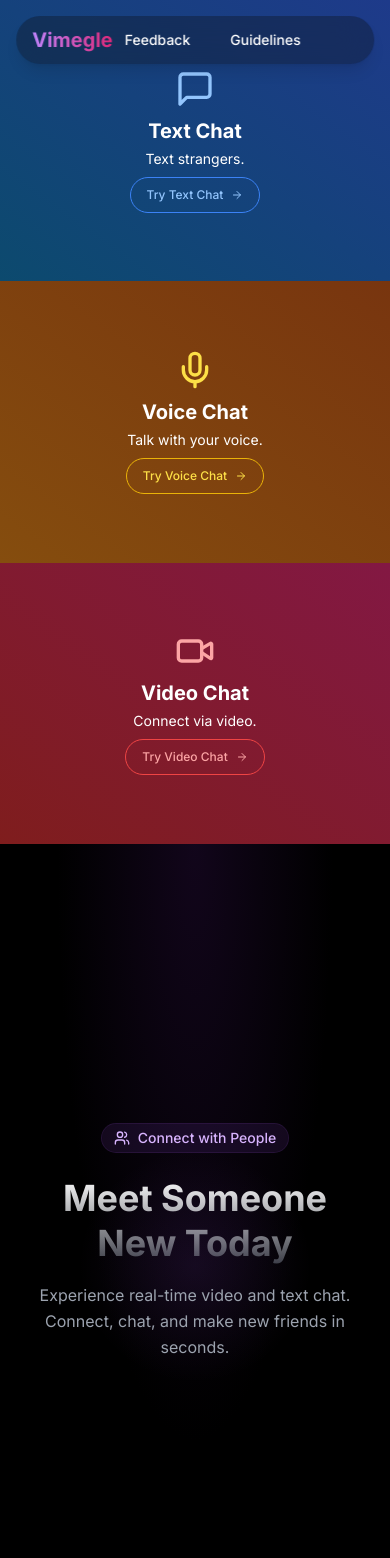
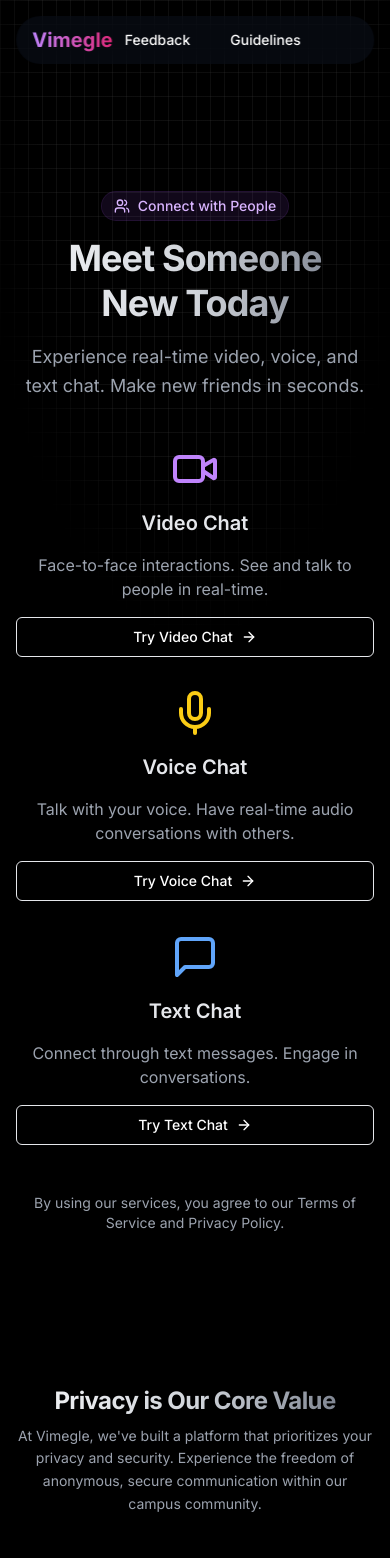
Before and after one commit to theg1239/vimegle-web, a Next.js app: page / in a window 390 px wide. Shown: the top 1558 px of the page. Built offline with nearby package versions, Linux system fonts and the light colour scheme.

Commit message:
remove middleware and update to integrated hero

```diff
--- a/app/components/hero.tsx
+++ b/app/components/hero.tsx
@@ -1,40 +1,93 @@
-import React from 'react';
-import { Video, Users } from 'lucide-react';
+"use client"
 
-export function OldHero() {
+import { Video, MessageSquare, Mic, Users, ArrowRight } from "lucide-react"
+import Link from "next/link"
+import { Button } from "@/app/components/ui/button"
+
+export function IntegratedHero() {
   return (
-    <div className="relative min-h-screen flex flex-col items-center justify-center px-4 overflow-hidden">
-      {/* Gradient Background */}
-      <div className="absolute inset-0 bg-[radial-gradient(ellipse_at_top,_var(--tw-gradient-stops))] from-purple-900/20 via-black to-black" />
-
-      <div
-        className="absolute inset-0"
-        style={{
-          background:
-            'radial-gradient(circle at 50% 50%, rgba(168, 85, 247, 0.1), transparent 25%)',
-          animation: 'mesh 15s ease infinite',
-        }}
-      />
-
-      <div className="relative z-10 max-w-4xl mx-auto text-center">
-        <div className="mb-6 animate-fade-in">
-          <span className="inline-flex items-center px-3 py-1 text-sm font-medium rounded-full bg-purple-500/10 text-purple-300 ring-1 ring-purple-500/20">
+    <section className="relative py-14 pt-48 overflow-hidden bg-black text-white">
+      <div className="absolute inset-0 bg-[linear-gradient(to_right,#4f4f4f2e_1px,transparent_1px),linear-gradient(to_bottom,#4f4f4f2e_1px,transparent_1px)] bg-[size:14px_24px] [mask-image:radial-gradient(ellipse_60%_50%_at_50%_0%,#000_70%,transparent_100%)]"></div>
+      <div className="relative z-10 container mx-auto px-4 max-w-5xl">
+        <div className="text-center mb-11">
+          <span className="inline-flex items-center px-3 py-1 text-sm font-medium rounded-full bg-purple-500/10 text-purple-300 ring-1 ring-purple-500/20 mb-4">
             <Users className="w-4 h-4 mr-2" />
             Connect with People
           </span>
+          <h2 className="text-4xl md:text-5xl lg:text-6xl font-bold tracking-tight bg-clip-text text-transparent bg-gradient-to-r from-gray-100 via-gray-300 to-gray-500 leading-tight mb-4">
+            Meet Someone
+            <br />
+            New Today
+          </h2>
+          <p className="mt-4 text-lg text-gray-400 leading-relaxed max-w-2xl mx-auto">
+            Experience real-time video, voice, and text chat. Make new friends in seconds.
+          </p>
         </div>
 
-        <h1 className="text-4xl md:text-6xl lg:text-7xl font-bold mb-4 bg-clip-text text-transparent bg-gradient-to-b from-white to-gray-500/50 leading-tight">
-          Meet Someone
-          <br />
-          New Today
-        </h1>
+        <div className="grid grid-cols-1 sm:grid-cols-3 gap-8 mb-12">
+          <div className="space-y-4">
+            <div className="flex justify-center">
+              <Video className="w-12 h-12 text-purple-400" />
+            </div>
+            <h3 className="text-xl font-semibold text-gray-200 text-center">Video Chat</h3>
+            <p className="text-gray-400 text-center">Face-to-face interactions. See and talk to people in real-time.</p>
+            <Button
+              asChild
+              variant="outline"
+              className="w-full hover:bg-purple-700 hover:text-white transition duration-200"
+            >
+              <Link href="/video">
+                Try Video Chat
+                <ArrowRight className="ml-2 w-4 h-4" />
+              </Link>
+            </Button>
+          </div>
+          <div className="space-y-4">
+            <div className="flex justify-center">
+              <Mic className="w-12 h-12 text-yellow-400" />
+            </div>
+            <h3 className="text-xl font-semibold text-gray-200 text-center">Voice Chat</h3>
+            <p className="text-gray-400 text-center">
+              Talk with your voice. Have real-time audio conversations with others.
+            </p>
+            <Button
+              asChild
+              variant="outline"
+              className="w-full hover:bg-yellow-700 hover:text-white transition duration-200"
+            >
+              <Link href="/voice">
+                Try Voice Chat
+                <ArrowRight className="ml-2 w-4 h-4" />
+              </Link>
+            </Button>
+          </div>
+          <div className="space-y-4">
+            <div className="flex justify-center">
+              <MessageSquare className="w-12 h-12 text-blue-400" />
+            </div>
+            <h3 className="text-xl font-semibold text-gray-200 text-center">Text Chat</h3>
+            <p className="text-gray-400 text-center">
+              Connect through text messages. Engage in conversations.
+            </p>
+            <Button
+              asChild
+              variant="outline"
+              className="w-full hover:bg-blue-700 hover:text-white transition duration-200"
+            >
+              <Link href="/text">
+                Try Text Chat
+                <ArrowRight className="ml-2 w-4 h-4" />
+              </Link>
+            </Button>
+          </div>
+        </div>
 
-        <p className="text-md md:text-lg text-gray-400 mb-12 max-w-2xl mx-auto leading-relaxed">
-          Experience real-time video and text chat. Connect, chat, and make new
-          friends in seconds.
-        </p>
+        <div className="text-center">
+          <p className="text-sm text-gray-400 max-w-sm mx-auto">
+            By using our services, you agree to our Terms of Service and Privacy Policy.
+          </p>
+        </div>
       </div>
-    </div>
-  );
+    </section>
+  )
 }
--- a/app/components/new-hero.tsx
+++ b/app/components/new-hero.tsx
@@ -1,80 +1,86 @@
-'use client'
-
-import { useState } from 'react';
-import { Video, MessageSquare, Users, ArrowRight, Mic } from 'lucide-react';
-import Link from 'next/link';
-import { Button } from '@/app/components/ui/button';
-import { Tooltip, TooltipContent, TooltipProvider, TooltipTrigger } from '@/app/components/ui/tooltip';
+"use client"
+import { Video, MessageSquare, Mic, ArrowRight } from "lucide-react"
+import Link from "next/link"
+import { Button } from "@/app/components/ui/button"
 
 export default function HeroSection() {
-  const [showComingSoon, setShowComingSoon] = useState(false);
-
   return (
-    <div className="min-h-screen flex flex-col overflow-hidden">
-      <div className="flex-1 flex flex-col sm:flex-row">
-        {/* Text Chat Section */}
-        <div className="flex-1 bg-gradient-to-tr from-sky-900 to-blue-900 flex flex-col items-center justify-center text-white p-4 sm:p-6">
-          <MessageSquare className="w-10 h-10 sm:w-12 sm:h-12 mb-2 sm:mb-4 text-blue-300" />
-          <h2 className="text-xl sm:text-2xl font-bold mb-1 sm:mb-2 text-center">
-            Text Chat
+    <section className="relative py-14 pt-48 overflow-hidden bg-black text-white">
+      <div className="absolute inset-0 bg-[linear-gradient(to_right,#4f4f4f2e_1px,transparent_1px),linear-gradient(to_bottom,#4f4f4f2e_1px,transparent_1px)] bg-[size:14px_24px] [mask-image:radial-gradient(ellipse_60%_50%_at_50%_0%,#000_70%,transparent_100%)]"></div>
+      <div className="relative z-10 container mx-auto px-4 max-w-5xl">
+        <div className="text-center mb-11">
+          <h2 className="text-3xl md:text-4xl font-bold tracking-tight bg-clip-text text-transparent bg-gradient-to-r from-gray-100 via-gray-300 to-gray-500">
+            Connect with Strangers
           </h2>
-          <p className="text-sm sm:text-base mb-2 sm:mb-4 text-center max-w-[200px] sm:max-w-md">
-            Text strangers.
+          <p className="mt-4 text-lg text-gray-400 leading-relaxed max-w-md mx-auto">
+            Choose your preferred method of communication and start chatting with people from around the world.
           </p>
-          <Link href="/text">
-            <Button
-              size="sm"
-              variant="outline"
-              className="border-blue-500 text-blue-300 hover:bg-blue-700 hover:text-white px-4 py-1 sm:px-6 sm:py-2 rounded-full transition-all duration-300 transform hover:scale-105 text-xs sm:text-sm"
-            >
-              Try Text Chat
-              <ArrowRight className="ml-2 w-3 h-3 sm:w-4 sm:h-4" />
-            </Button>
-          </Link>
         </div>
 
-        {/* Voice Chat Section */}
-        <div className="flex-1 bg-gradient-to-tr from-yellow-800 to-amber-900 flex flex-col items-center justify-center text-white p-4 sm:p-6">
-          <Mic className="w-10 h-10 sm:w-12 sm:h-12 mb-2 sm:mb-4 text-yellow-300" />
-          <h2 className="text-xl sm:text-2xl font-bold mb-1 sm:mb-2 text-center">
-            Voice Chat
-          </h2>
-          <p className="text-sm sm:text-base mb-2 sm:mb-4 text-center max-w-[200px] sm:max-w-md">
-            Talk with your voice.
-          </p>
-          <Link href="/voice">
+        <div className="grid grid-cols-1 sm:grid-cols-3 gap-8 mb-12">
+          <div className="space-y-4">
+            <div className="flex justify-center">
+              <MessageSquare className="w-12 h-12 text-blue-400" />
+            </div>
+            <h3 className="text-xl font-semibold text-gray-200 text-center">Text Chat</h3>
+            <p className="text-gray-400 text-center">
+              Connect through text messages. Engage in conversations.
+            </p>
             <Button
-              size="sm"
+              asChild
               variant="outline"
-              className="border-yellow-500 text-yellow-300 hover:bg-yellow-700 hover:text-white px-4 py-1 sm:px-6 sm:py-2 rounded-full transition-all duration-300 transform hover:scale-105 text-xs sm:text-sm"
+              className="w-full hover:bg-blue-700 hover:text-white transition duration-200"
             >
-              Try Voice Chat
-              <ArrowRight className="ml-2 w-3 h-3 sm:w-4 sm:h-4" />
+              <Link href="/text">
+                Try Text Chat
+                <ArrowRight className="ml-2 w-4 h-4" />
+              </Link>
             </Button>
-          </Link>
+          </div>
+          <div className="space-y-4">
+            <div className="flex justify-center">
+              <Mic className="w-12 h-12 text-yellow-400" />
+            </div>
+            <h3 className="text-xl font-semibold text-gray-200 text-center">Voice Chat</h3>
+            <p className="text-gray-400 text-center">
+              Talk with your voice. Have real-time audio conversations with others.
+            </p>
+            <Button
+              asChild
+              variant="outline"
+              className="w-full hover:bg-yellow-700 hover:text-white transition duration-200"
+            >
+              <Link href="/voice">
+                Try Voice Chat
+                <ArrowRight className="ml-2 w-4 h-4" />
+              </Link>
+            </Button>
+          </div>
+          <div className="space-y-4">
+            <div className="flex justify-center">
+              <Video className="w-12 h-12 text-red-400" />
+            </div>
+            <h3 className="text-xl font-semibold text-gray-200 text-center">Video Chat</h3>
+            <p className="text-gray-400 text-center">Face-to-face interactions. See and talk to people in real-time.</p>
+            <Button
+              asChild
+              variant="outline"
+              className="w-full hover:bg-red-700 hover:text-white transition duration-200"
+            >
+              <Link href="/video">
+                Try Video Chat
+                <ArrowRight className="ml-2 w-4 h-4" />
+              </Link>
+            </Button>
+          </div>
         </div>
 
-        {/* Video Chat Section */}
-        <div className="flex-1 bg-gradient-to-tr from-red-900 to-pink-900 flex flex-col items-center justify-center text-white p-4 sm:p-6">
-          <Video className="w-10 h-10 sm:w-12 sm:h-12 mb-2 sm:mb-4 text-red-300" />
-          <h2 className="text-xl sm:text-2xl font-bold mb-1 sm:mb-2 text-center">
-            Video Chat
-          </h2>
-          <p className="text-sm sm:text-base mb-2 sm:mb-4 text-center max-w-[200px] sm:max-w-md">
-            Connect via video.
+        <div className="text-center">
+          <p className="text-sm text-gray-400 max-w-sm mx-auto">
+            By using our services, you agree to our Terms of Service and Privacy Policy.
           </p>
-          <Link href="/video">
-            <Button
-              size="sm"
-              variant="outline"
-              className="border-red-500 text-red-300 hover:bg-red-700 hover:text-white px-4 py-1 sm:px-6 sm:py-2 rounded-full transition-all duration-300 transform hover:scale-105 text-xs sm:text-sm"
-            >
-              Try Video Chat
-              <ArrowRight className="ml-2 w-3 h-3 sm:w-4 sm:h-4" />
-            </Button>
-          </Link>
         </div>
       </div>
-    </div>
-  );
+    </section>
+  )
 }
--- a/app/page.tsx
+++ b/app/page.tsx
@@ -5,7 +5,7 @@ import HeroSection from '@/app/components/new-hero';
 import { Toaster } from '@/app/components/ui/toaster';
 import Header from '@/app/components/header';
 import { useRouter } from 'next/navigation';
-import { OldHero } from '@/app/components/hero';
+import { IntegratedHero } from '@/app/components/hero';
 import { AboutSection } from '@/app/components/about';
 
 function App() {
@@ -14,8 +14,7 @@ function App() {
   return (
     <div className="min-h-screen bg-black text-white">
       <Header />
-      <HeroSection />
-      <OldHero />
+      <IntegratedHero />
       <AboutSection />
       <Toaster />
     </div>
```
Also changed, not shown: middleware.ts (+33 -33 lines).
